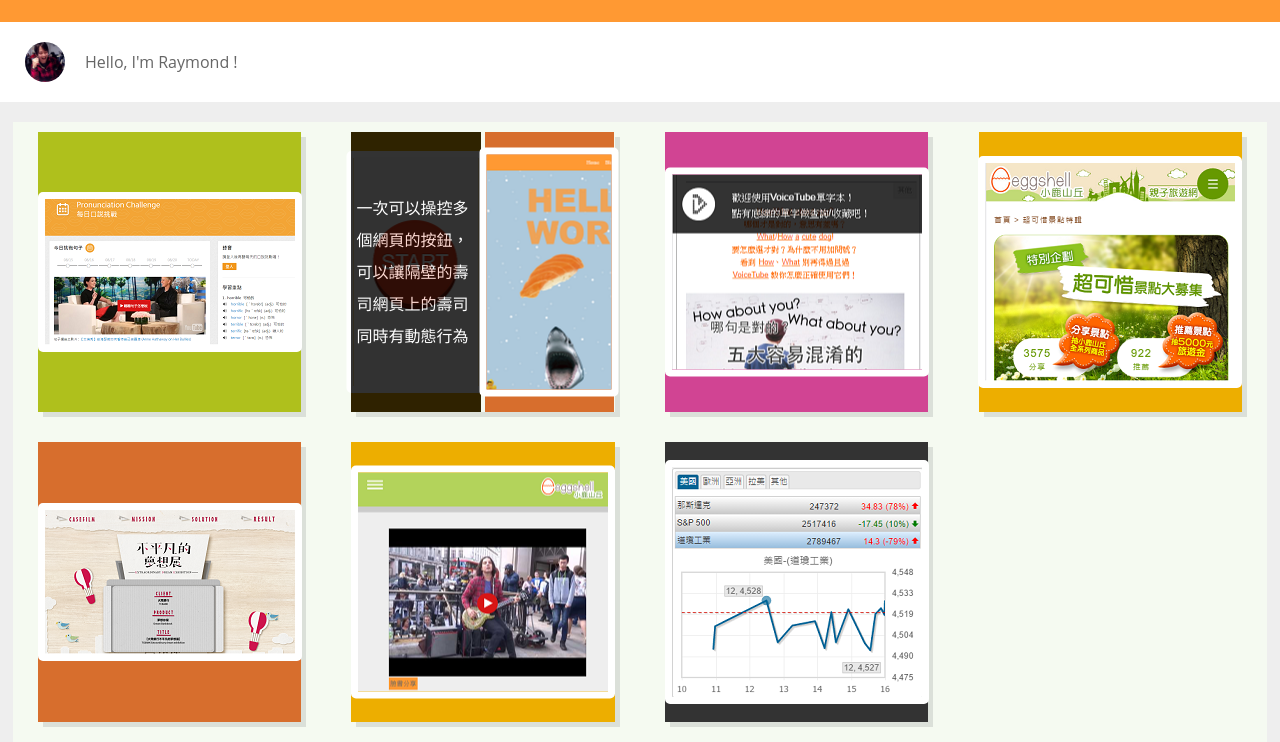
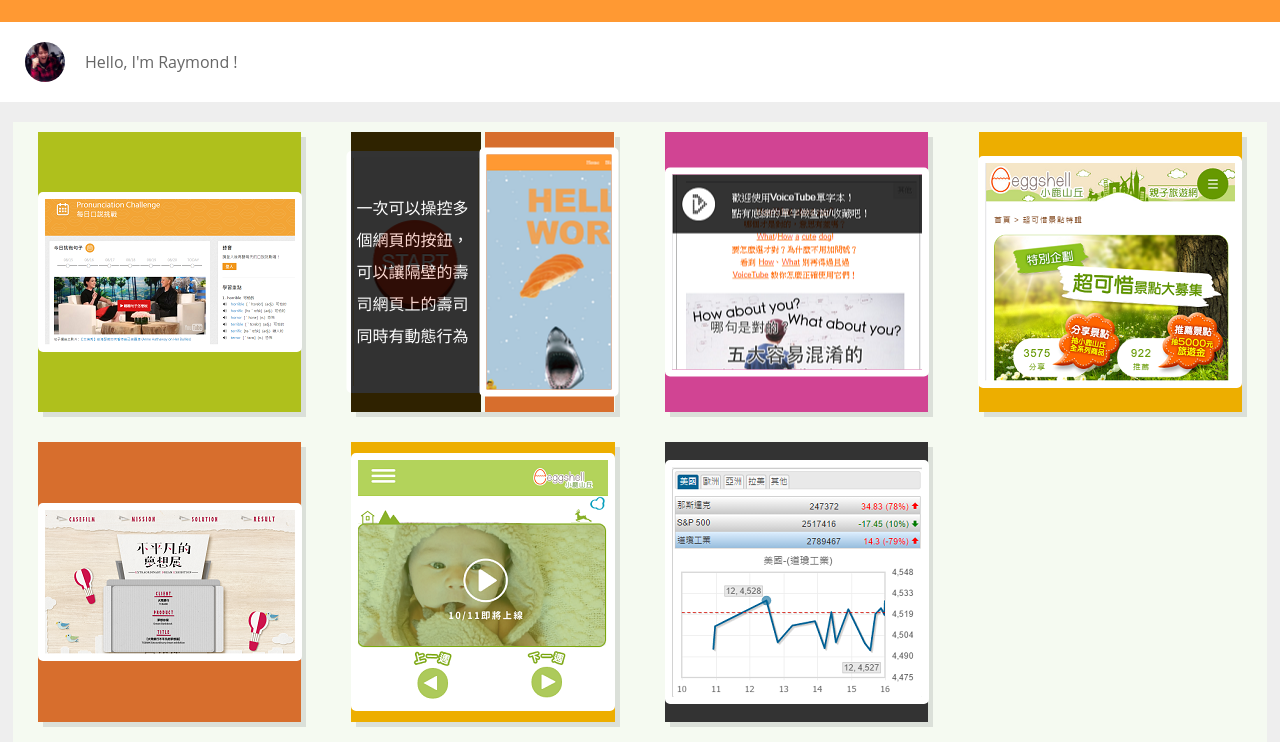
Before and after one commit to raymondhongray/raymond_collection, a plain HTML site: page index.html in a window 1280 px wide. Shown: the part 98-840 px from the top of the page. Drawn offline with Linux system fonts and the light colour scheme.

Commit message:
add eggshell_Q3

```diff
--- a/index.html
+++ b/index.html
@@ -73,10 +73,10 @@
                         <p>大眾銀行廣告的雛型設計</p>
                     </div>
                 </div>
-                <div class="grid-item grid-hover grid-item-yellow" data-url="https://its.ptt.com.tw/raymond/eggshell_Q3/video.html" data-id="6">
-                    <img src="img/eggshell_Q3.png" />
+                <div class="grid-item grid-hover grid-item-yellow" data-url="https://its.ptt.com.tw/raymond/eggshell_Q3/" data-id="6">
+                    <img src="img/eggshell_Q3_2.png" />
                     <div class="cover-opacity">
-                        <p>針對youTube嵌入影片做了view的模組化，希望達到view能夠重複使用的精神</p>
+                        <p>客製毛寶公司旗下的洗沐產品推廣的行銷活動網，主要是針對手機瀏覽器的 WebView 來開發</p>
                     </div>
                 </div>
                 <div class="grid-item grid-hover grid-item-grey" data-url="https://its.ptt.com.tw/raymond/jqplot_chart/index.html?width=360" data-id="7">
```
